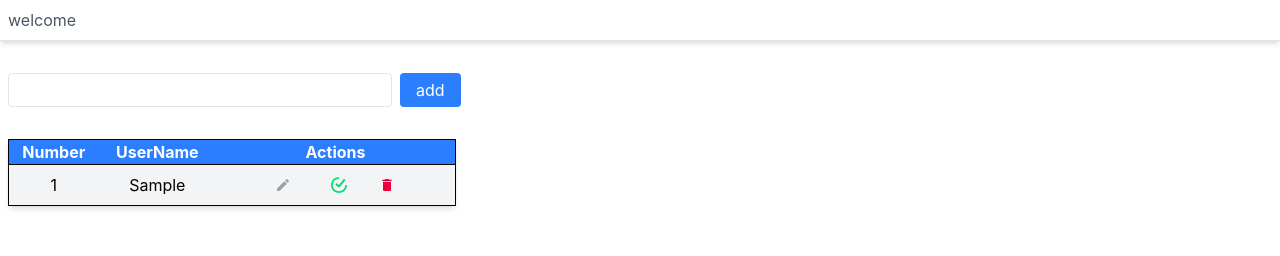
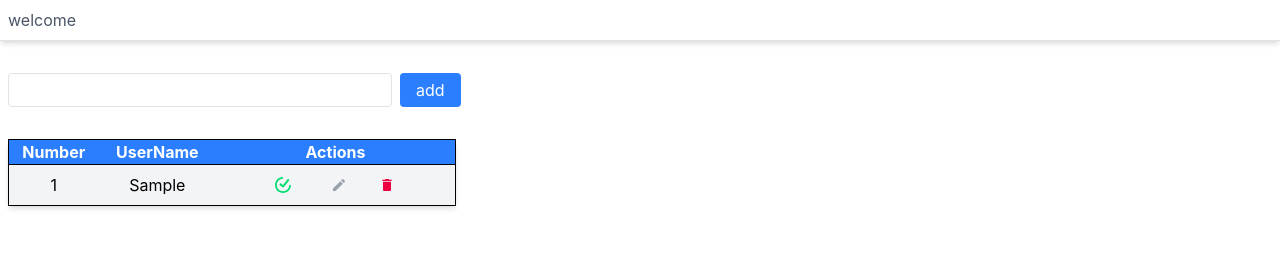
Before and after one commit to mohammadsookhtesaraei/react-projects, a React (Vite) app in the folder part1/3-searchadddeleteitems/: page / in a window 1280 px wide. Both pictures are taken after typing "Sample" into the empty fields and a click on the button "add". Shown: the top 256 px of the page. Built offline with nearby package versions, Linux system fonts and the light colour scheme.

Commit message:
add table

```diff
--- a/part1/3-searchadddeleteitems/src/components/listItems/ListItems.tsx
+++ b/part1/3-searchadddeleteitems/src/components/listItems/ListItems.tsx
@@ -1,9 +1,7 @@
 import { memo, useState } from "react";
 import type { DisplayType } from "../../pages/home/HomePage";
-import { MdDelete } from "react-icons/md";
-import { MdModeEditOutline } from "react-icons/md";
-import { SiTicktick } from "react-icons/si";
-import EditItem from "../ui/EditItem";
+import Table from "../ui/Table";
+
 
 type ListItemsProps = {
   display: DisplayType[];
@@ -12,72 +10,18 @@ type ListItemsProps = {
 };
 
 const ListItems = ({ display, onRemove, onEditItem }: ListItemsProps) => {
-  const [edit, setEdit] = useState("");
-  const [isEditing, setIsEditing] = useState(false);
 
-  const handleChangeEdit = (event: React.ChangeEvent<HTMLInputElement>) => {
-    setEdit(event.target.value);
-  };
 
-  const handle = () => {
-    setIsEditing(true);
-  };
+  if(display.length === 0) {
+
+    return (
+      <p className="my-6">empty list</p>
+    )
+  }
 
   return (
     <div className="mt-8">
-      <table className="w-full max-w-md border-collapse overflow-hidden border shadow-md">
-        <thead>
-          <tr className="bg-blue-500 text-white [&>th]:capitalize">
-            <th>number</th>
-            <th>userName</th>
-            <th>actions</th>
-          </tr>
-        </thead>
-        <tbody>
-          {display.map((item) => (
-            <tr
-              className="border bg-gray-100 hover:bg-gray-200 [&>td]:p-2 [&>td]:text-center"
-              key={item.id}
-            >
-              <td>{item.id}</td>
-              <td>
-                {isEditing ? (
-                  <EditItem edit={edit} onEdit={handleChangeEdit} />
-                ) : (
-                  item.username
-                )}
-              </td>
-              <td>
-                <div className="flex items-center justify-center">
-                  <div className="flex items-center gap-x-2">
-                    <button
-                      className="btn-outline text-gray-400"
-                      onClick={handle}
-                    >
-                      <MdModeEditOutline />
-                    </button>
-                    <button
-                      className="btn-outline text-green-400"
-                      onClick={() => {
-                        onEditItem(item.id, edit);
-                        setIsEditing(false);
-                      }}
-                    >
-                      <SiTicktick />
-                    </button>
-                  </div>
-                  <button
-                    className="btn-outline"
-                    onClick={() => onRemove(item.id)}
-                  >
-                    <MdDelete className="" />
-                  </button>
-                </div>
-              </td>
-            </tr>
-          ))}
-        </tbody>
-      </table>
+     <Table display={display} onRemove={onRemove} onEditItem={onEditItem}/>
     </div>
   );
 };
--- /dev/null
+++ b/part1/3-searchadddeleteitems/src/components/ui/Table.tsx
@@ -0,0 +1,104 @@
+import { useState } from "react";
+
+import EditItem from "../ui/EditItem";
+
+import { MdDelete } from "react-icons/md";
+import { MdModeEditOutline } from "react-icons/md";
+import { SiTicktick } from "react-icons/si";
+
+import type { DisplayType } from "../../pages/home/HomePage";
+
+type TableProps = {
+  display: DisplayType[];
+  onRemove: (id: number) => void;
+  onEditItem: (id: number, edit: string) => void;
+};
+
+const Table = ({ display, onRemove, onEditItem }: TableProps) => {
+
+    // edit state for input and send as props to edititem componet
+  const [edit, setEdit] = useState("");
+
+//   hide and show input
+  const [isEditing, setIsEditing] = useState(false);
+
+//   change input controlled callback fn send as props to edititem componet
+  const handleChangeEdit = (event: React.ChangeEvent<HTMLInputElement>) => {
+    setEdit(event.target.value);
+  };
+
+
+//   dynamic edit
+  const handle = () => {
+    setIsEditing(true);
+  };
+
+
+  return (
+    <table className="w-full max-w-md border-collapse overflow-hidden border shadow-md">
+      <thead>
+        <tr className="bg-blue-500 text-white [&>th]:capitalize">
+          <th>number</th>
+          <th>userName</th>
+          <th>actions</th>
+        </tr>
+      </thead>
+      <tbody>
+        {display.map((item) => (
+          <tr
+            className="border bg-gray-100 hover:bg-gray-200 [&>td]:p-2 [&>td]:text-center"
+            key={item.id}
+          >
+            <td>{item.id}</td>
+            <td>
+              {isEditing ? (
+                <EditItem edit={edit} onEdit={handleChangeEdit} />
+              ) : (
+                item.username
+              )}
+            </td>
+            <td>
+              <div className="flex items-center justify-center">
+                <div className="flex items-center gap-x-2">
+                    {/* finish edit btn */}
+                  <button
+                    title="done"
+                    className="btn-outline text-green-400"
+                    onClick={() => {
+                      if (!edit) {
+                        return;
+                      }
+                      onEditItem(item.id, edit);
+                      setIsEditing(false);
+                    }}
+                  >
+                    <SiTicktick />
+                  </button>
+
+                  {/* edit btn */}
+                  <button
+                    title="edit"
+                    className="btn-outline text-gray-400"
+                    onClick={handle}
+                  >
+                    <MdModeEditOutline />
+                  </button>
+                </div>
+
+                {/* delete btn */}
+                <button
+                  title="delete"
+                  className="btn-outline"
+                  onClick={() => onRemove(item.id)}
+                >
+                  <MdDelete className="" />
+                </button>
+              </div>
+            </td>
+          </tr>
+        ))}
+      </tbody>
+    </table>
+  );
+};
+export default Table;
```
